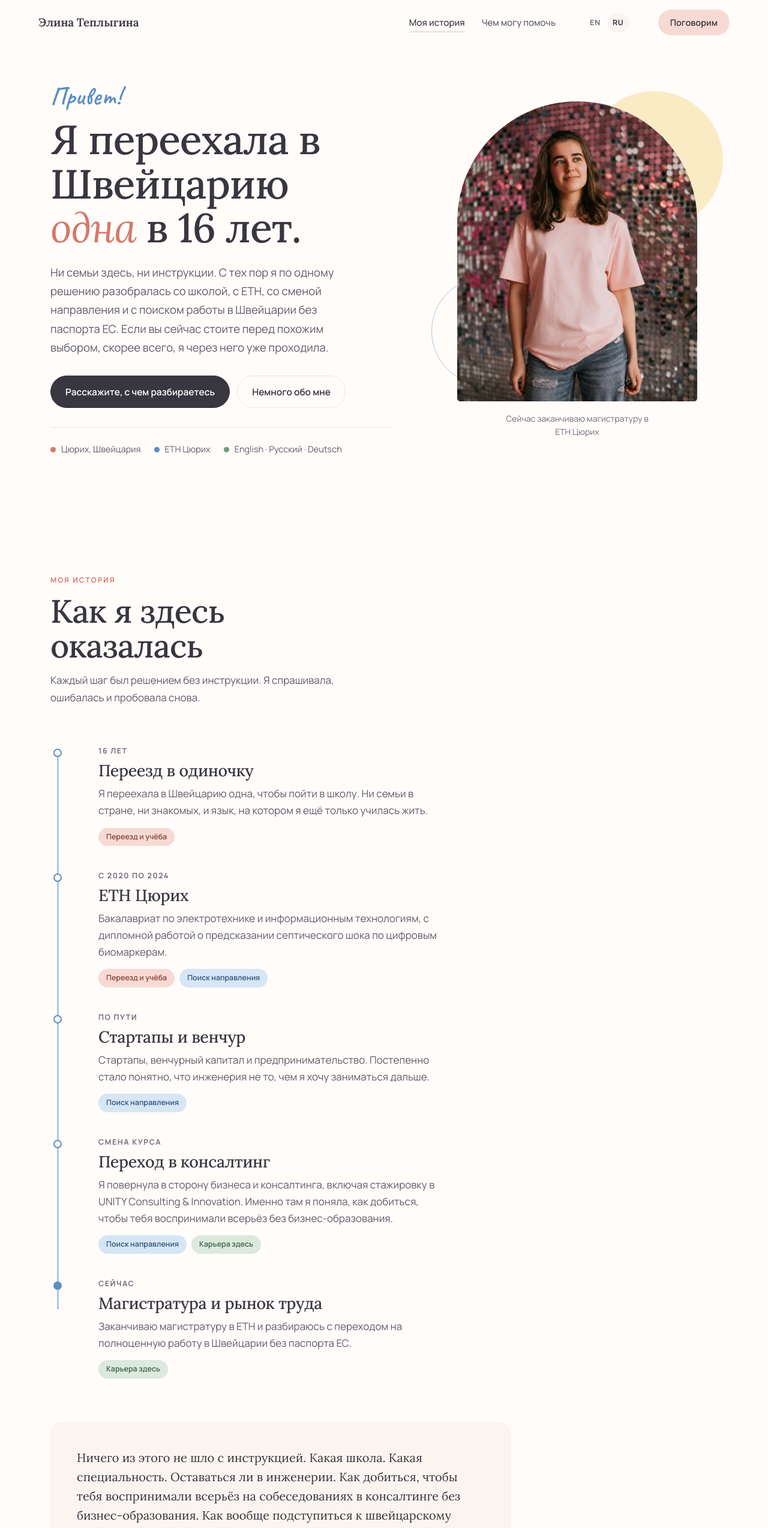
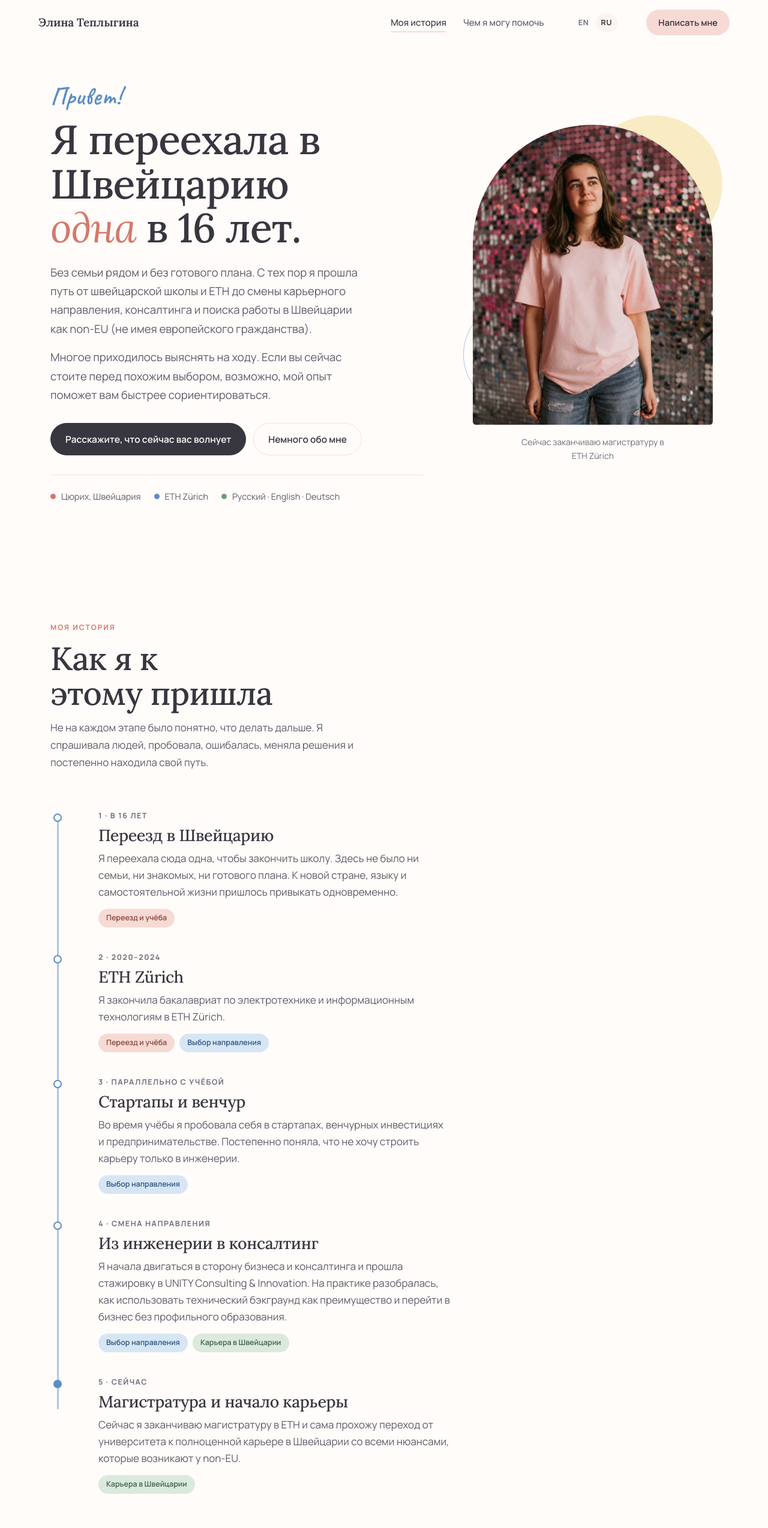
Before and after one commit to elinatep/personalwebsite, a plain HTML site: page ru/index.html in a window 1280 px wide. Shown: the top 2547 px of the page at 60% size. Drawn offline with Linux system fonts and the light colour scheme; a script that the page names is missing.

Commit message:
Rewrite the Russian copy and point it at the Russian form
Replaces the Russian text wholesale with copy written natively rather than
translated from the English page. The previous version carried English
syntax in Russian words, which reads as machine-made on a personal site.

- Full copy replacement across hero, story, cards, contact and footer
- Story stops are now numbered and re-titled; the ETH stop drops the thesis
  detail and the consulting stop reframes the technical background as an
  advantage rather than something to apologise for
- Contact form switched to the Russian Tally form A7gMDe
- Hero lede is two paragraphs now, so the second gets its own spacing rule,
  specific enough to survive the phone override later in the file
- Russian labels run longer, so above 900px the Russian hero column widens
  slightly to keep both buttons on one line; below that they wrap as before
- ETH Zürich rather than ETH Цюрих throughout, and engineering, consulting
  and business stay in English where they read more naturally that way

Verified: no console errors, no horizontal overflow on a phone, the form
resolves to A7gMDe, and the buttons sit inline down to 1280px.

Co-Authored-By: Claude Opus 5 <noreply@anthropic.com>
Claude-Session: https://claude.ai/code/session_01FribhuTMfXP2MvkCdT3FLX

```diff
--- a/assets/styles.css
+++ b/assets/styles.css
@@ -41,6 +41,11 @@
 html[lang="ru"]{
   --display:'Lora',Georgia,serif;
   --ui:'Manrope',system-ui,-apple-system,'Segoe UI',sans-serif;
+}
+/* Russian labels run longer, so the text column gets a little more room
+   to keep the two hero buttons on one line at desktop widths. */
+@media(min-width:901px){
+  html[lang="ru"] .hero{grid-template-columns:minmax(0,1.2fr) minmax(0,.8fr);}
 }
 
 *,*::before,*::after{box-sizing:border-box;}
@@ -210,6 +215,9 @@ a{color:inherit;text-decoration:none;}
   line-height:1.7;color:var(--ink-2);
   max-width:46ch;margin-top:22px;
 }
+/* Specific enough to beat the phone override further down the file. */
+.hero .lede.lede--next{margin-top:16px;}
+
 .hero__cta{display:flex;gap:12px;flex-wrap:wrap;margin-top:30px;}
 
 .pills{
--- a/ru/index.html
+++ b/ru/index.html
@@ -4,7 +4,7 @@
 <meta charset="UTF-8">
 <meta name="viewport" content="width=device-width, initial-scale=1.0">
 <title>Элина Теплыгина | Как найти свой путь за границей</title>
-<meta name="description" content="Я переехала в Швейцарию одна в 16 лет. Помогаю студентам и молодым специалистам разобраться с учёбой, направлением и карьерой в новой стране. Английский, русский и немецкий.">
+<meta name="description" content="Я переехала в Швейцарию одна в 16 лет. Делюсь опытом переезда, учёбы в ETH, смены карьерного направления и поиска работы в Швейцарии как non-EU. Русский, английский, немецкий.">
 <meta name="color-scheme" content="light">
 
 <link rel="canonical" href="https://elinateplygina.com/ru/">
@@ -13,7 +13,7 @@
 <link rel="alternate" hreflang="x-default" href="https://elinateplygina.com/">
 
 <meta property="og:title" content="Элина Теплыгина | Как найти свой путь за границей">
-<meta property="og:description" content="Я переехала в Швейцарию одна в 16 лет. Помогаю студентам и молодым специалистам разобраться с учёбой, направлением и карьерой в новой стране.">
+<meta property="og:description" content="Я переехала в Швейцарию одна в 16 лет. Делюсь опытом переезда, учёбы в ETH, смены карьерного направления и поиска работы в Швейцарии как non-EU.">
 <meta property="og:type" content="website">
 <meta property="og:url" content="https://elinateplygina.com/ru/">
 <meta property="og:site_name" content="Элина Теплыгина">
@@ -39,7 +39,7 @@
   "alternateName": "Elina Teplygina",
   "url": "https://elinateplygina.com/ru/",
   "image": "https://elinateplygina.com/assets/elina.jpg",
-  "description": "Переехала в Швейцарию одна в 16 лет. Помогает студентам и молодым специалистам разобраться с учёбой, направлением и карьерой в новой стране.",
+  "description": "Переехала в Швейцарию одна в 16 лет. Делится опытом переезда, учёбы в ETH, смены карьерного направления и поиска работы в Швейцарии как non-EU.",
   "jobTitle": "Студентка магистратуры, ETH Цюрих",
   "alumniOf": {"@type": "CollegeOrUniversity", "name": "ETH Zürich"},
   "homeLocation": {
@@ -64,13 +64,13 @@
   <a class="nav__brand" href="#top">Элина&nbsp;Теплыгина</a>
   <nav class="nav__links" aria-label="Разделы">
     <a href="#story" data-nav>Моя история</a>
-    <a href="#help" data-nav>Чем могу помочь</a>
+    <a href="#help" data-nav>Чем я могу помочь</a>
   </nav>
   <div class="langsw">
     <a href="/" lang="en" hreflang="en">EN</a>
     <a href="/ru/" aria-current="page" lang="ru">RU</a>
   </div>
-  <a class="nav__cta" href="#talk">Поговорим</a>
+  <a class="nav__cta" href="#talk">Написать мне</a>
 </header>
 
 <main id="main">
@@ -81,19 +81,22 @@
     <p class="script">Привет!</p>
     <h1>Я переехала в Швейцарию <em>одна</em> в&nbsp;16&nbsp;лет.</h1>
     <p class="lede">
-      Ни семьи здесь, ни инструкции. С тех пор я по одному решению разобралась
-      со школой, с ETH, со сменой направления и с поиском работы в Швейцарии
-      без паспорта ЕС. Если вы сейчас стоите перед похожим выбором, скорее
-      всего, я через него уже проходила.
+      Без семьи рядом и без готового плана. С тех пор я прошла путь от
+      швейцарской школы и ETH до смены карьерного направления, консалтинга и
+      поиска работы в Швейцарии как non-EU (не имея европейского гражданства).
+    </p>
+    <p class="lede lede--next">
+      Многое приходилось выяснять на ходу. Если вы сейчас стоите перед похожим
+      выбором, возможно, мой опыт поможет вам быстрее сориентироваться.
     </p>
     <div class="hero__cta">
-      <a class="btn" href="#talk">Расскажите, с чем разбираетесь</a>
+      <a class="btn" href="#talk">Расскажите, что сейчас вас волнует</a>
       <a class="btn btn--soft" href="#story">Немного обо мне</a>
     </div>
     <ul class="pills">
       <li><span class="pills__dot pills__dot--rose" aria-hidden="true"></span>Цюрих, Швейцария</li>
-      <li><span class="pills__dot pills__dot--sky" aria-hidden="true"></span>ETH Цюрих</li>
-      <li><span class="pills__dot pills__dot--sage" aria-hidden="true"></span>English · Русский · Deutsch</li>
+      <li><span class="pills__dot pills__dot--sky" aria-hidden="true"></span>ETH Zürich</li>
+      <li><span class="pills__dot pills__dot--sage" aria-hidden="true"></span>Русский · English · Deutsch</li>
     </ul>
   </div>
 
@@ -104,15 +107,15 @@
       <img src="../assets/elina.jpg" alt="Элина Теплыгина" id="portrait" width="900" height="1200">
       <span class="frame__ph" aria-hidden="true"><b>ЭТ</b></span>
     </div>
-    <p class="hero__note">Сейчас заканчиваю магистратуру в ETH&nbsp;Цюрих</p>
+    <p class="hero__note">Сейчас заканчиваю магистратуру в ETH&nbsp;Zürich</p>
   </div>
 </section>
 
 <section class="sec" id="story">
   <header class="sec__head reveal">
     <p class="eyebrow">Моя история</p>
-    <h2>Как я здесь оказалась</h2>
-    <p class="sec__note">Каждый шаг был решением без инструкции. Я спрашивала, ошибалась и пробовала снова.</p>
+    <h2>Как я к этому пришла</h2>
+    <p class="sec__note">Не на каждом этапе было понятно, что делать дальше. Я спрашивала людей, пробовала, ошибалась, меняла решения и постепенно находила свой путь.</p>
   </header>
 
   <div class="route">
@@ -120,42 +123,42 @@
 
     <ol class="stops">
       <li class="stop">
-        <span class="stop__yr">16 лет</span>
-        <h3>Переезд в одиночку</h3>
-        <p>Я переехала в Швейцарию одна, чтобы пойти в школу. Ни семьи в стране, ни знакомых, и язык, на котором я ещё только училась жить.</p>
+        <span class="stop__yr">1 · В 16 лет</span>
+        <h3>Переезд в Швейцарию</h3>
+        <p>Я переехала сюда одна, чтобы закончить школу. Здесь не было ни семьи, ни знакомых, ни готового плана. К новой стране, языку и самостоятельной жизни пришлось привыкать одновременно.</p>
         <p class="stop__tags"><span class="tag tag--rose">Переезд и учёба</span></p>
       </li>
       <li class="stop">
-        <span class="stop__yr">с 2020 по 2024</span>
-        <h3>ETH Цюрих</h3>
-        <p>Бакалавриат по электротехнике и информационным технологиям, с дипломной работой о предсказании септического шока по цифровым биомаркерам.</p>
-        <p class="stop__tags"><span class="tag tag--rose">Переезд и учёба</span><span class="tag tag--sky">Поиск направления</span></p>
+        <span class="stop__yr">2 · 2020–2024</span>
+        <h3>ETH Zürich</h3>
+        <p>Я закончила бакалавриат по электротехнике и информационным технологиям в ETH Zürich.</p>
+        <p class="stop__tags"><span class="tag tag--rose">Переезд и учёба</span><span class="tag tag--sky">Выбор направления</span></p>
       </li>
       <li class="stop">
-        <span class="stop__yr">По пути</span>
+        <span class="stop__yr">3 · Параллельно с учёбой</span>
         <h3>Стартапы и венчур</h3>
-        <p>Стартапы, венчурный капитал и предпринимательство. Постепенно стало понятно, что инженерия не то, чем я хочу заниматься дальше.</p>
-        <p class="stop__tags"><span class="tag tag--sky">Поиск направления</span></p>
+        <p>Во время учёбы я пробовала себя в стартапах, венчурных инвестициях и предпринимательстве. Постепенно поняла, что не хочу строить карьеру только в инженерии.</p>
+        <p class="stop__tags"><span class="tag tag--sky">Выбор направления</span></p>
       </li>
       <li class="stop">
-        <span class="stop__yr">Смена курса</span>
-        <h3>Переход в консалтинг</h3>
-        <p>Я повернула в сторону бизнеса и консалтинга, включая стажировку в UNITY Consulting &amp; Innovation. Именно там я поняла, как добиться, чтобы тебя воспринимали всерьёз без бизнес-образования.</p>
-        <p class="stop__tags"><span class="tag tag--sky">Поиск направления</span><span class="tag tag--sage">Карьера здесь</span></p>
+        <span class="stop__yr">4 · Смена направления</span>
+        <h3>Из инженерии в консалтинг</h3>
+        <p>Я начала двигаться в сторону бизнеса и консалтинга и прошла стажировку в UNITY Consulting &amp; Innovation. На практике разобралась, как использовать технический бэкграунд как преимущество и перейти в бизнес без профильного образования.</p>
+        <p class="stop__tags"><span class="tag tag--sky">Выбор направления</span><span class="tag tag--sage">Карьера в Швейцарии</span></p>
       </li>
       <li class="stop stop--now">
-        <span class="stop__yr">Сейчас</span>
-        <h3>Магистратура и рынок труда</h3>
-        <p>Заканчиваю магистратуру в ETH и разбираюсь с переходом на полноценную работу в Швейцарии без паспорта ЕС.</p>
-        <p class="stop__tags"><span class="tag tag--sage">Карьера здесь</span></p>
+        <span class="stop__yr">5 · Сейчас</span>
+        <h3>Магистратура и начало карьеры</h3>
+        <p>Сейчас я заканчиваю магистратуру в ETH и сама прохожу переход от университета к полноценной карьере в Швейцарии со всеми нюансами, которые возникают у non-EU.</p>
+        <p class="stop__tags"><span class="tag tag--sage">Карьера в Швейцарии</span></p>
       </li>
     </ol>
   </div>
 
   <figure class="note reveal">
     <blockquote>
-      <p>Ничего из этого не шло с инструкцией. Какая школа. Какая специальность. Оставаться ли в инженерии. Как добиться, чтобы тебя воспринимали всерьёз на собеседованиях в консалтинге без бизнес-образования. Как вообще подступиться к швейцарскому рынку труда без паспорта ЕС.</p>
-      <p>Я прошла через всё это, спрашивая тех, кто уже это делал. Именно этим мне и хочется поделиться.</p>
+      <p>У большинства этих решений не было очевидного ответа: какую школу выбрать, какую специальность, оставаться ли в инженерии, как перейти в консалтинг без бизнес-образования, как искать работу в Швейцарии, если ты non-EU.</p>
+      <p>Мне очень помогали люди, которые уже проходили через похожие вещи. Теперь мне хочется делиться тем, что я сама узнала по пути.</p>
     </blockquote>
     <figcaption>Элина</figcaption>
   </figure>
@@ -163,42 +166,41 @@
 
 <section class="sec sec--tint" id="help">
   <header class="sec__head reveal">
-    <p class="eyebrow">Чем могу помочь</p>
-    <h2>Три темы, которые я знаю <em>хорошо</em></h2>
-    <p class="sec__note">Где бы вы сейчас ни были, скорее всего, один из этих вопросов ваш.</p>
+    <p class="eyebrow">Чем я могу помочь</p>
+    <h2>Три темы, в которых у меня есть <em>личный опыт</em></h2>
   </header>
 
   <div class="cards reveal">
     <article class="card card--rose">
       <span class="card__num" aria-hidden="true">01</span>
-      <h3>Переезд и учёба здесь</h3>
-      <p class="card__who">Если вы думаете о переезде или только приехали</p>
+      <h3>Переезд и учёба в Швейцарии</h3>
+      <p class="card__who">Если вы рассматриваете переезд или недавно приехали</p>
       <ul>
-        <li>Как выбрать программу, которая правда открывает двери</li>
-        <li>Каково это на самом деле, приехать одной</li>
-        <li>Обустройство, ETH и студенческая жизнь</li>
+        <li>Как выбрать образовательный путь под свои цели</li>
+        <li>Чего ожидать от переезда в одиночку и адаптации</li>
+        <li>ETH, учёба и студенческая жизнь изнутри</li>
       </ul>
     </article>
 
     <article class="card card--sky">
       <span class="card__num" aria-hidden="true">02</span>
-      <h3>Поиск направления</h3>
-      <p class="card__who">Если вы учитесь и больше не уверены, куда это ведёт</p>
+      <h3>Выбор карьерного направления</h3>
+      <p class="card__who">Если вы учитесь или недавно закончили и не уверены, куда двигаться дальше</p>
       <ul>
-        <li>Вы учились чему-то техническому и хотите другой путь</li>
-        <li>Переход в консалтинг или бизнес</li>
-        <li>Опыт, который переносится с собой</li>
+        <li>Что делать, если техническая специальность больше не кажется вашим путём</li>
+        <li>Как перейти из engineering в consulting / business</li>
+        <li>Как собрать опыт и позиционировать себя для нового направления</li>
       </ul>
     </article>
 
     <article class="card card--sage">
       <span class="card__num" aria-hidden="true">03</span>
-      <h3>Карьера здесь</h3>
-      <p class="card__who">Если вы заканчиваете учёбу или уже закончили и хотите остаться</p>
+      <h3>Карьера в Швейцарии</h3>
+      <p class="card__who">Если вы хотите начать или продолжить карьеру здесь</p>
       <ul>
-        <li>Поиск работы без паспорта ЕС</li>
-        <li>Знакомства и связи с нуля</li>
-        <li>Карьерные решения с учётом разрешения на работу</li>
+        <li>Как подойти к поиску работы в Швейцарии</li>
+        <li>Как строить профессиональные связи, если у вас нет местного круга знакомств</li>
+        <li>Как учитывать ограничения для non-EU при карьерных решениях</li>
       </ul>
     </article>
   </div>
@@ -207,8 +209,8 @@
 <section class="sec" id="talk">
   <header class="sec__head reveal">
     <p class="eyebrow">Написать мне</p>
-    <h2>Расскажите, с чем вы <em>разбираетесь</em></h2>
-    <p class="sec__note">Нескольких предложений достаточно. Я читаю каждое сообщение сама и отвечаю. Если это подходит, приглашу на бесплатный разговор.</p>
+    <h2>Расскажите, что вы сейчас <em>пытаетесь решить</em></h2>
+    <p class="sec__note">Пары предложений достаточно. Я читаю каждое сообщение сама и отвечаю лично. Если я пойму, что мой опыт может быть вам полезен, предложу бесплатно созвониться и обсудить вашу ситуацию.</p>
   </header>
 
   <div class="talk reveal">
@@ -217,20 +219,20 @@
       <ul>
         <li><span>Сколько длится</span><b>20–30 минут</b></li>
         <li><span>Стоимость</span><b>Бесплатно</b></li>
-        <li><span>Где</span><b>Видеозвонок</b></li>
-        <li><span>Язык</span><b>Русский, английский или немецкий</b></li>
-        <li><span>Отвечаю в течение</span><b>Примерно 3 дней</b></li>
+        <li><span>Формат</span><b>Видеозвонок</b></li>
+        <li><span>Язык</span><b>На русском, английском или немецком</b></li>
+        <li><span>Ответ</span><b>Обычно в течение 3 дней</b></li>
       </ul>
-      <p class="what__mail">Заполните форму, и я вернусь к вам лично.</p>
+      <p class="what__mail">Заполните короткую форму, я отвечу вам лично.</p>
     </aside>
 
     <div class="formwrap">
       <iframe
-        data-tally-src="https://tally.so/embed/xXWkVk?alignLeft=1&hideTitle=1&transparentBackground=1&dynamicHeight=1"
+        data-tally-src="https://tally.so/embed/A7gMDe?alignLeft=1&hideTitle=1&transparentBackground=1&dynamicHeight=1"
         loading="lazy"
         title="Расскажите, с чем вы разбираетесь"></iframe>
-      <p class="formwrap__fb">Форма не загружается?
-        <a href="https://tally.so/r/xXWkVk" target="_blank" rel="noopener">Откройте её в новой вкладке</a>
+      <p class="formwrap__fb">Форма не открывается?
+        <a href="https://tally.so/r/A7gMDe" target="_blank" rel="noopener">Откройте её в новой вкладке</a>
       </p>
     </div>
   </div>
@@ -238,7 +240,7 @@
 </main>
 
 <footer class="foot">
-  <p class="foot__script">До скорого!</p>
+  <p class="foot__script">До связи!</p>
   <div class="foot__cols">
     <div>
       <span>Где меня найти</span>
@@ -246,7 +248,7 @@
     </div>
     <div>
       <span>Где</span>
-      <p>Цюрих, Швейцария<br>ETH Цюрих</p>
+      <p>Цюрих, Швейцария<br>ETH Zürich</p>
     </div>
     <div>
       <span>Языки</span>
```
